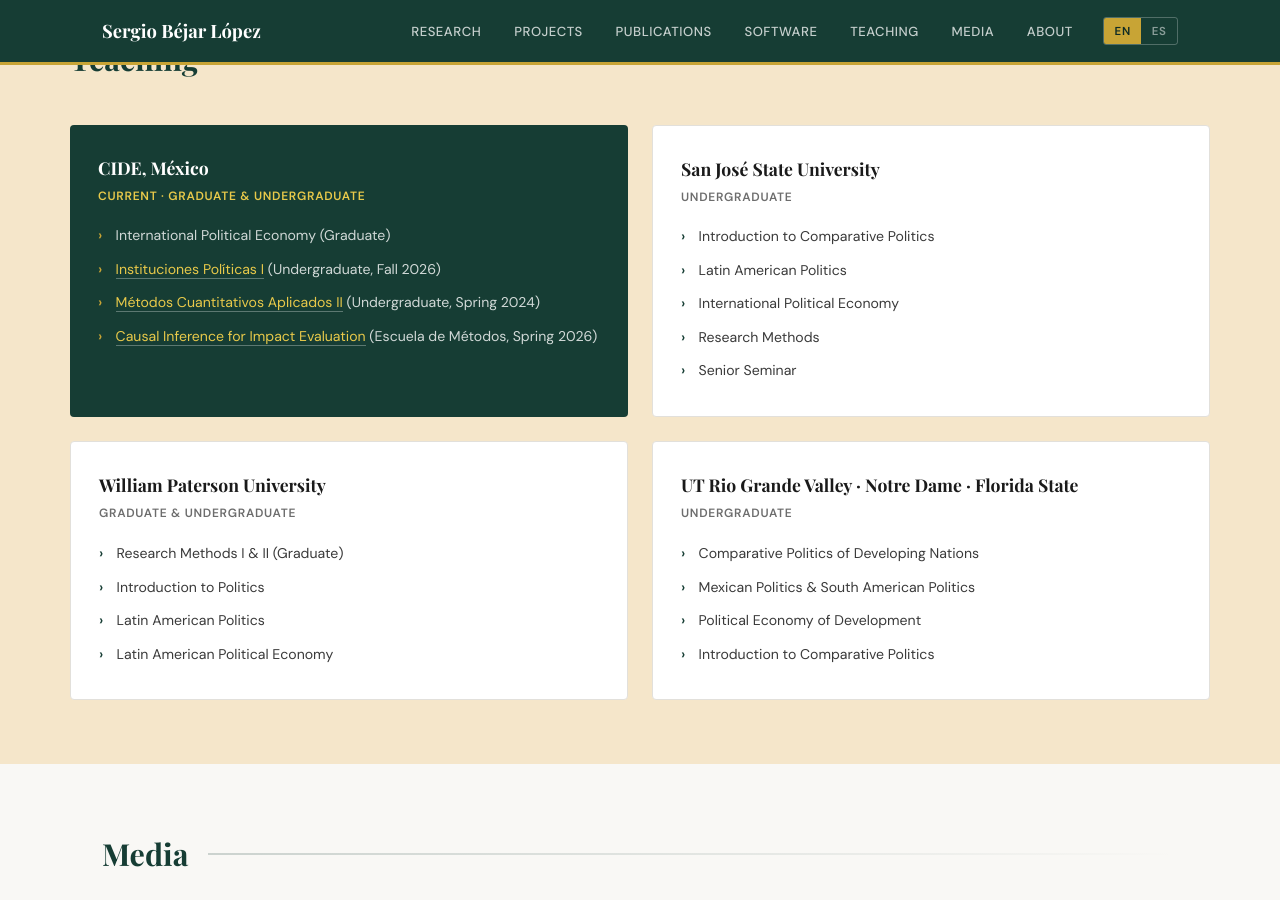
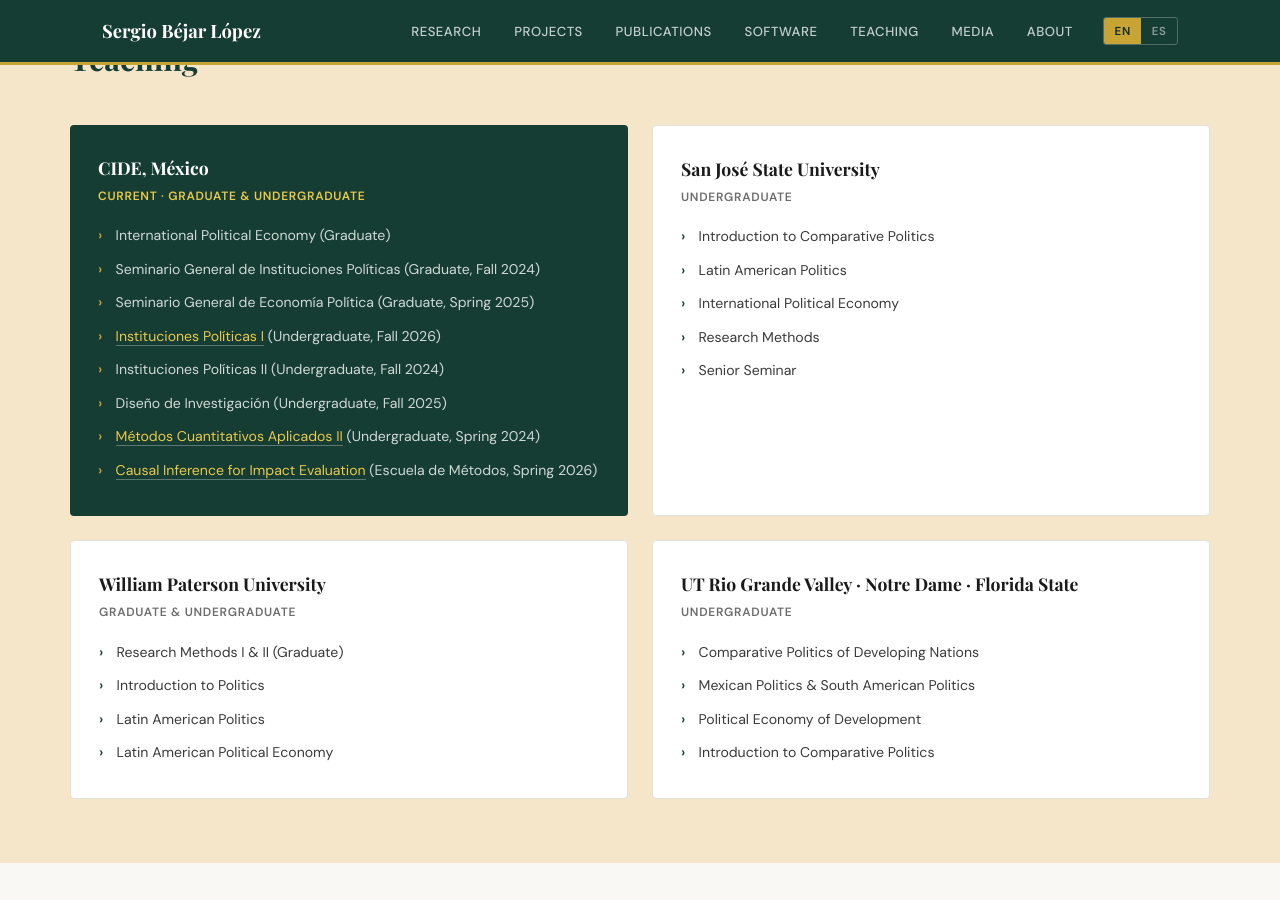
Before and after one commit to Sergio-Bejar/Sergio-Bejar.github.io, a Jekyll site: the page index.html, which Jekyll copies as it is, in a window 1280 px wide and 900 px high, scrolled down 5281 px. Built offline with Jekyll 4.4.1, drawn with Linux system fonts in a browser that asks for light colours; some web fonts are replaced; a style sheet for code colours, icons or effects is not loaded.

Commit message:
Add four additional CIDE courses to teaching section

```diff
--- a/index.html
+++ b/index.html
@@ -1252,11 +1252,19 @@
                     <div class="teaching-inst-level lang-es">Actual · Posgrado y Licenciatura</div>
                     <ul class="teaching-courses">
                         <li class="lang-en">International Political Economy (Graduate)</li>
+                        <li class="lang-en">Seminario General de Instituciones Políticas (Graduate, Fall 2024)</li>
+                        <li class="lang-en">Seminario General de Economía Política (Graduate, Spring 2025)</li>
                         <li class="lang-en"><a href="/instituciones-politicas-i" style="color: var(--gold-light); text-decoration: none; border-bottom: 1px solid rgba(255,255,255,0.3);">Instituciones Políticas I</a> (Undergraduate, Fall 2026)</li>
+                        <li class="lang-en">Instituciones Políticas II (Undergraduate, Fall 2024)</li>
+                        <li class="lang-en">Diseño de Investigación (Undergraduate, Fall 2025)</li>
                         <li class="lang-en"><a href="/metodos-cuantitativos-ii" style="color: var(--gold-light); text-decoration: none; border-bottom: 1px solid rgba(255,255,255,0.3);">Métodos Cuantitativos Aplicados II</a> (Undergraduate, Spring 2024)</li>
                         <li class="lang-en"><a href="/evaluacion-impacto" style="color: var(--gold-light); text-decoration: none; border-bottom: 1px solid rgba(255,255,255,0.3);">Causal Inference for Impact Evaluation</a> (Escuela de Métodos, Spring 2026)</li>
                         <li class="lang-es">Economía Política Internacional (Posgrado)</li>
+                        <li class="lang-es">Seminario General de Instituciones Políticas (Posgrado, Otoño 2024)</li>
+                        <li class="lang-es">Seminario General de Economía Política (Posgrado, Primavera 2025)</li>
                         <li class="lang-es"><a href="/instituciones-politicas-i" style="color: var(--gold-light); text-decoration: none; border-bottom: 1px solid rgba(255,255,255,0.3);">Instituciones Políticas I</a> (Licenciatura, Otoño 2026)</li>
+                        <li class="lang-es">Instituciones Políticas II (Licenciatura, Otoño 2024)</li>
+                        <li class="lang-es">Diseño de Investigación (Licenciatura, Otoño 2025)</li>
                         <li class="lang-es"><a href="/metodos-cuantitativos-ii" style="color: var(--gold-light); text-decoration: none; border-bottom: 1px solid rgba(255,255,255,0.3);">Métodos Cuantitativos Aplicados II</a> (Licenciatura, Primavera 2024)</li>
                         <li class="lang-es"><a href="/evaluacion-impacto" style="color: var(--gold-light); text-decoration: none; border-bottom: 1px solid rgba(255,255,255,0.3);">Inferencia Causal para Evaluación de Proyectos</a> (Escuela de Métodos, Primavera 2026)</li>
                     </ul>
```
